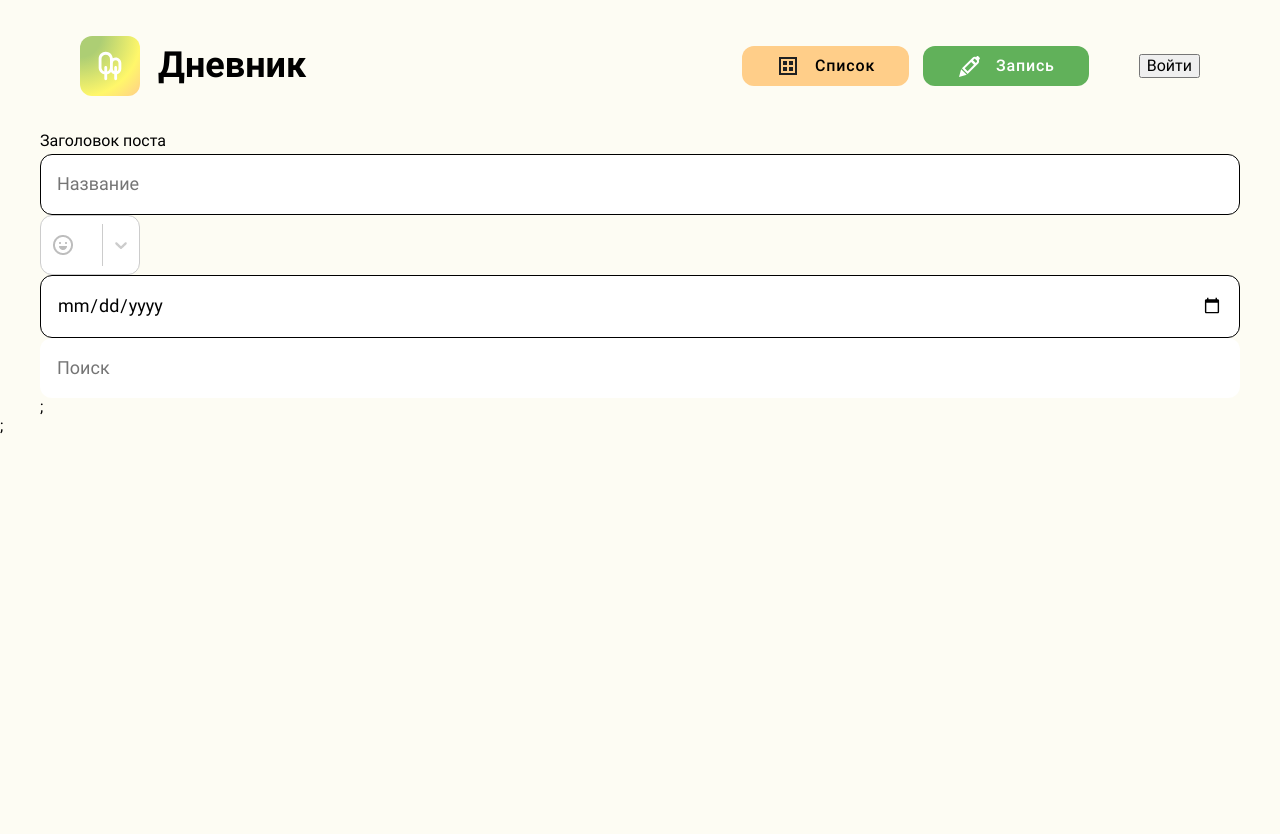
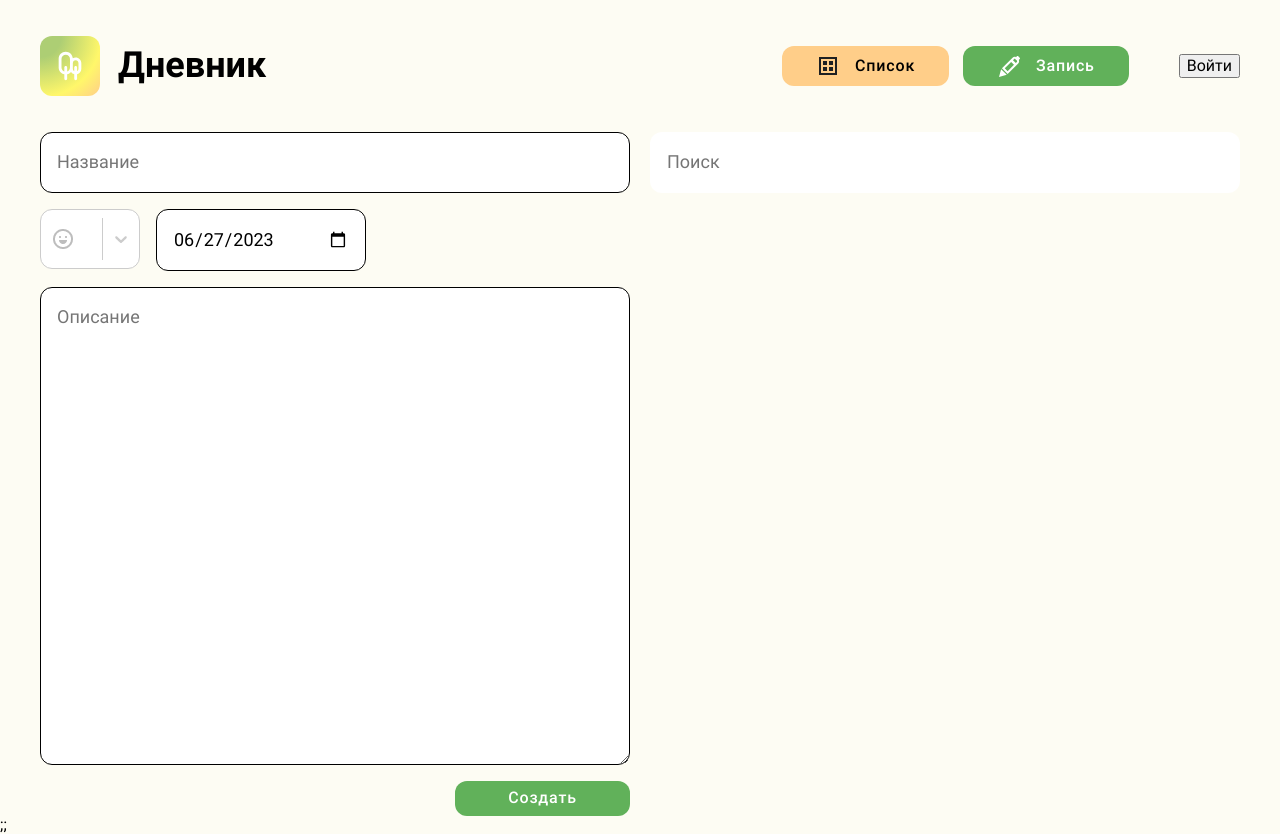
Before and after one commit to ruby-va/react-diary, a React (Vite) app in the folder client/: page /add-note in a window 1280 px wide. Before the commit the page ends 800 px from the top, so only its background shows below. Built offline with nearby package versions, Linux system fonts and the light colour scheme; no server answers.

Commit message:
feat: fix EmotionSelect bindings, improve MyButton component, add styles to CreatePostForm

```diff
--- a/client/src/UI/EmotionSelect/EmotionSelect.jsx
+++ b/client/src/UI/EmotionSelect/EmotionSelect.jsx
@@ -3,7 +3,7 @@ import EmotionIcon from "@/UI/EmotionIcon/EmotionIcon";
 
 import styles from "./EmotionSelect.module.scss";
 
-function EmotionSelect({ className }) {
+function EmotionSelect(props) {
   const options = [
     {
       value: "cry",
@@ -22,6 +22,8 @@ function EmotionSelect({ className }) {
       text: "Спокойный",
     },
   ];
+
+  const { className, onChange, value } = props;
 
   const colourStyles = {
     control: (styles) => ({
@@ -43,15 +45,11 @@ function EmotionSelect({ className }) {
     },
   };
 
-  const handleChange = (selectedValue) => {
-    console.log(selectedValue);
-  };
-
   return (
     <Select
       styles={colourStyles}
       options={options}
-      onChange={handleChange}
+      onChange={(o) => onChange(o)}
       getOptionLabel={(e) => (
         <div style={{ display: "flex", alignItems: "center" }}>
           <EmotionIcon title={e.text} emotion={e.value} size={24} />
@@ -59,9 +57,8 @@ function EmotionSelect({ className }) {
       )}
       placeholder={<EmotionIcon size={24} emotion="placeholder" />}
       className={`${className}`}
-    >
-      fff
-    </Select>
+      value={value}
+    ></Select>
   );
 }
 export default EmotionSelect;
--- a/client/src/UI/MyButton/MyButton.jsx
+++ b/client/src/UI/MyButton/MyButton.jsx
@@ -1,4 +1,28 @@
-const MyButton = () => {
-  return <button>MyButton</button>;
+import styles from "./MyButton.module.scss";
+
+const MyButton = (props) => {
+  const { colorType = "green", children, className } = props;
+  const btnStyles = {
+    green: {
+      background: "#61b15a",
+      color: "#fff",
+    },
+    orange: {
+      background: "#FFCE89",
+      color: "#000",
+    },
+  };
+
+  return (
+    <button
+      className={`${styles.btn} ${className}`}
+      style={{
+        backgroundColor: btnStyles[colorType].background,
+        color: btnStyles[colorType].color,
+      }}
+    >
+      {children}
+    </button>
+  );
 };
 export default MyButton;
--- a/client/src/UI/MyButton/MyButton.module.scss
+++ b/client/src/UI/MyButton/MyButton.module.scss
@@ -0,0 +1,20 @@
+.btn {
+  display: flex;
+  align-items: center;
+  justify-content: center;
+
+  padding: 8px 34px;
+
+  font-size: 16px;
+  font-weight: 500;
+  letter-spacing: 0.05em;
+  text-decoration: none;
+
+  border-radius: 12px;
+  cursor: pointer;
+  border: none;
+
+  &:not(:last-child) {
+    margin-right: 14px;
+  }
+}
--- /dev/null
+++ b/client/src/UI/MyTextarea/MyTextarea.jsx
@@ -0,0 +1,35 @@
+import styles from "./MyTextarea.module.scss";
+
+const MyTextarea = (props) => {
+  const {
+    label,
+    value,
+    type = "text",
+    placeholder,
+    onChange,
+    isLabelShown = false,
+    className,
+    border = false,
+    id,
+    fieldClassName,
+  } = props;
+  return (
+    <div className={`${styles.inputWrapper} ${className}`}>
+      {label && (
+        <label htmlFor={id} className={isLabelShown ? undefined : "sr-only"}>
+          {label}
+        </label>
+      )}
+      <textarea
+        style={border ? { border: "1px solid black" } : undefined}
+        type={type}
+        value={value}
+        className={`${styles.textarea} ${fieldClassName}`}
+        id={id}
+        placeholder={placeholder}
+        onChange={onChange}
+      ></textarea>
+    </div>
+  );
+};
+export default MyTextarea;
--- /dev/null
+++ b/client/src/UI/MyTextarea/MyTextarea.module.scss
@@ -0,0 +1,25 @@
+.inputWrapper {
+  max-width: 100%;
+  width: 100%;
+
+  label {
+    display: block;
+    margin-bottom: 4px;
+  }
+}
+
+.textarea {
+  display: block;
+  width: 100%;
+  padding: 19px 16px;
+
+  font-size: 18px;
+
+  background-color: #fff;
+  border: 1px solid transparent;
+  border-radius: 12px;
+  resize: vertical;
+}
+
+.label {
+}
--- a/client/src/modules/CreatePostForm/CreatePostForm.jsx
+++ b/client/src/modules/CreatePostForm/CreatePostForm.jsx
@@ -3,44 +3,73 @@ import styles from "./CreatePostForm.module.scss";
 import { useState } from "react";
 import EmotionSelect from "@/UI/EmotionSelect/EmotionSelect";
 import SearchBar from "@/components/SearchBar/SearchBar";
+import MyButton from "@/UI/MyButton/MyButton";
+import MyTextarea from "@/UI/MyTextarea/MyTextarea";
 
 const CreatePostForm = () => {
-  const [title, setTitle] = useState();
-  const [date, setDate] = useState();
-  const [mood, setMood] = useState();
-  const [description, setDescription] = useState();
-  const [searchTerm, setSearchTerm] = useState();
+  const [title, setTitle] = useState("");
+  const [date, setDate] = useState(new Date().toISOString().substring(0, 10));
+  const [mood, setMood] = useState("cry");
+  const [description, setDescription] = useState("");
+  const [searchTerm, setSearchTerm] = useState("");
+
+  const handleSubmit = (e) => {
+    e.preventDefault();
+    console.log(title, date, mood, description, searchTerm);
+  };
 
   return (
+    <div className="container">
       <div className={styles.grid}>
-      <div className={styles.formInfo}>
+        <form className={styles.formInfo} onSubmit={handleSubmit}>
           <MyInput
             className={styles.input}
             label="Заголовок поста"
-          isLabelShown={true}
             placeholder="Название"
             type="text"
             border={true}
-          id="Название"
+            id="title"
             value={title}
             onChange={(e) => setTitle(e.target.value)}
           />
-        <div>
-          <EmotionSelect />
+
+          <div className={styles.selectWrapper}>
+            <EmotionSelect
+              className={styles.select}
+              value={mood}
+              onChange={setMood}
+            />
             <MyInput
               className={styles.input}
               label="Дата добавления поста, по умолчанию сегодня"
               placeholder="Дата"
               type="date"
               border={true}
-            id="login"
+              id="date"
               value={date}
               onChange={(e) => setDate(e.target.value)}
             />
           </div>
+
+          <MyTextarea
+            fieldClassName={styles.textarea}
+            label="Описание поста"
+            placeholder="Описание"
+            type="text"
+            border={true}
+            id="description"
+            value={description}
+            onChange={(e) => setDescription(e.target.value)}
+          />
+
+          <MyButton className={styles.btnSubmit}>Создать</MyButton>
+        </form>
+        <div className={styles.formImage}>
+          <SearchBar
+            value={searchTerm}
+            onChange={(e) => setSearchTerm(e.target.value)}
+          />
         </div>
-      <div className={styles.formImage}>
-        <SearchBar />
       </div>
     </div>
   );
--- a/client/src/modules/CreatePostForm/CreatePostForm.module.scss
+++ b/client/src/modules/CreatePostForm/CreatePostForm.module.scss
@@ -0,0 +1,39 @@
+.grid {
+  display: grid;
+  grid-template-columns: 1fr 1fr;
+  column-gap: 20px;
+}
+
+// .row {
+//   display: flex;
+
+//   &:not(:last-child) {
+//     margin-bottom: 16px;
+//   }
+// }
+
+.select {
+  margin-right: 16px;
+}
+
+.formInfo {
+  display: grid;
+  grid-template-columns: 1fr;
+  row-gap: 16px;
+}
+
+.selectWrapper {
+  display: flex;
+  max-width: 326px;
+  width: 100%;
+}
+
+.btnSubmit {
+  max-width: 175px;
+  width: 100%;
+  margin-left: auto;
+}
+
+.textarea {
+  min-height: 478px;
+}
--- a/client/src/pages/CreatePost/CreatePost.jsx
+++ b/client/src/pages/CreatePost/CreatePost.jsx
@@ -3,10 +3,10 @@ import Header from "@/modules/Header/Header";
 
 const CreatePost = () => {
   return (
-    <div className="container">
+    <>
       <Header isSearchBar={false} />
       <CreatePostForm />;
-    </div>
+    </>
   );
 };
 export default CreatePost;
```
Lines whose indentation alone changed are shown as unchanged.
